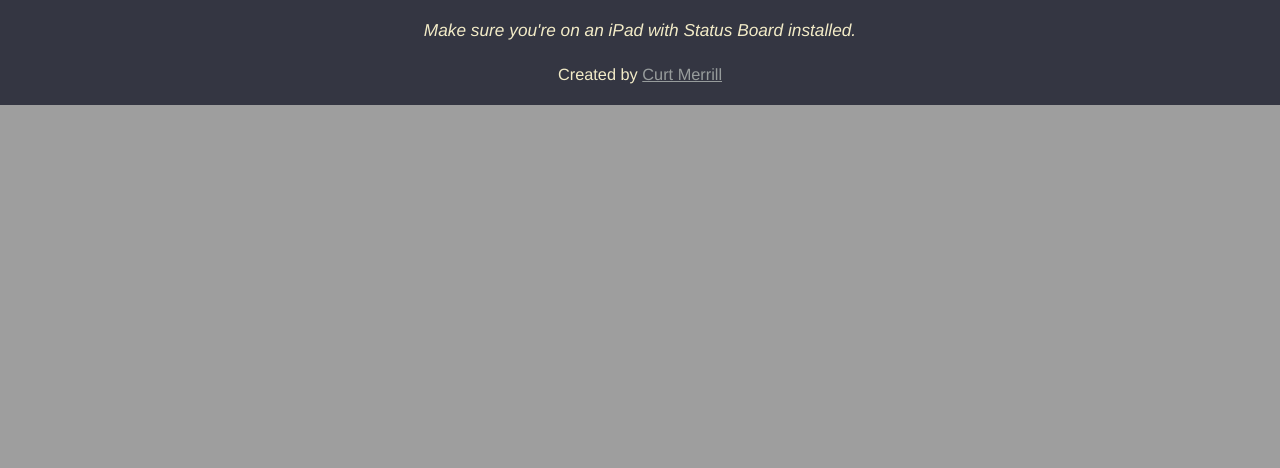
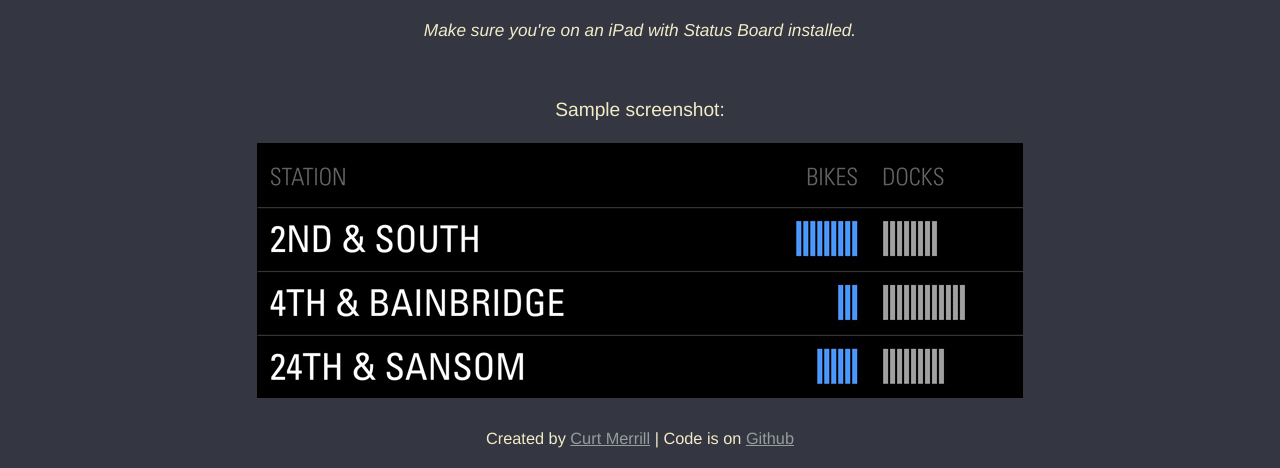
Before and after one commit to curtmerrill/indego-statusboard, a Flask app: page / in a window 1280 px wide. Shown: the part 871-1339 px from the top of the page. Before the commit the page ends 976 px from the top, so only its background shows below. Run offline with Flask 2, Linux system fonts and the light colour scheme; some libraries are stand-ins or nearby versions.

Commit message:
add screenshot and github link

```diff
--- a/templates/index.html
+++ b/templates/index.html
@@ -47,8 +47,11 @@
         <p class="small">Make sure you're on an iPad with Status Board installed.</p>
     </section>
 
+    <section>
+	<p>Sample screenshot:</p>
+	<p><img alt="screenshot" src="static/screenshot.gif"></p>
     <footer>
-        <p>Created by <a href="http://twitter.com/cmerrill">Curt Merrill</a></p>
+        <p>Created by <a href="http://twitter.com/cmerrill">Curt Merrill</a> | Code is on <a href="https://github.com/curtmerrill/indego-statusboard">Github</a></p>
     </footer>
 </body>
 
```
